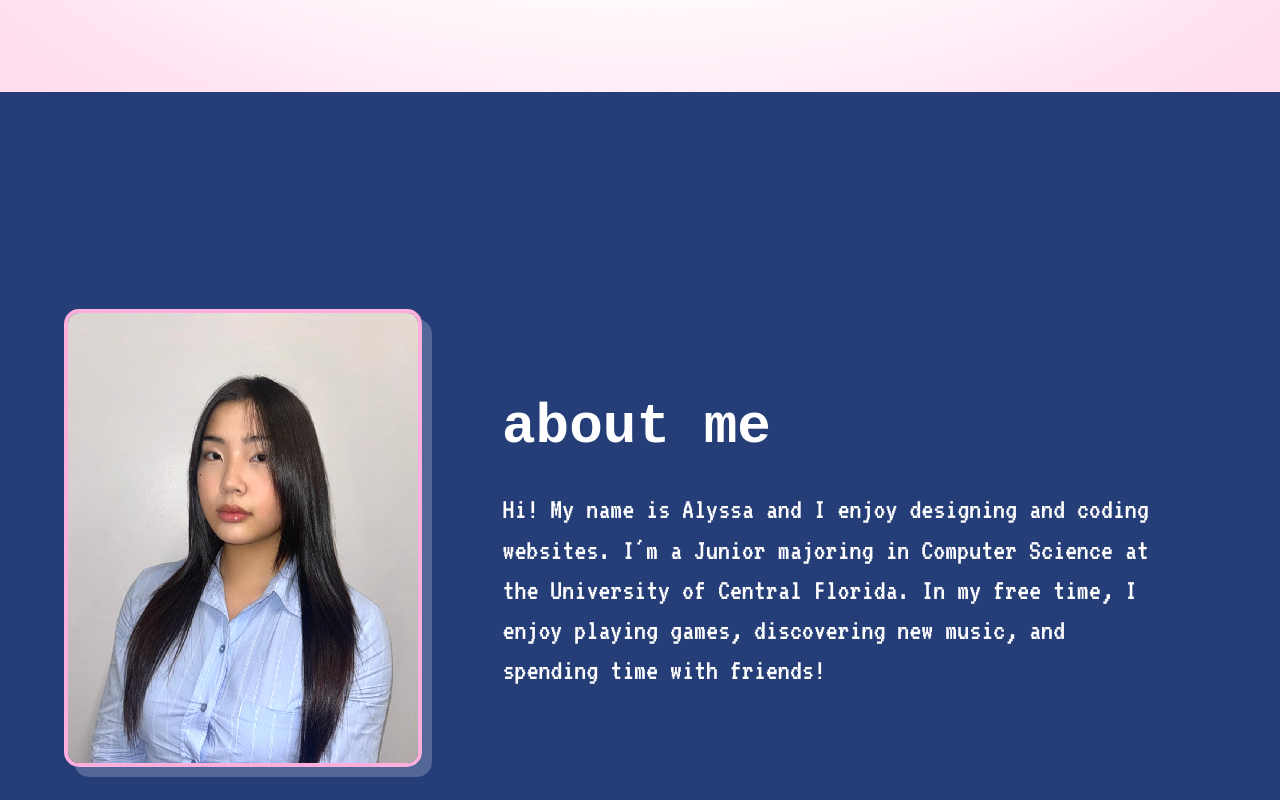
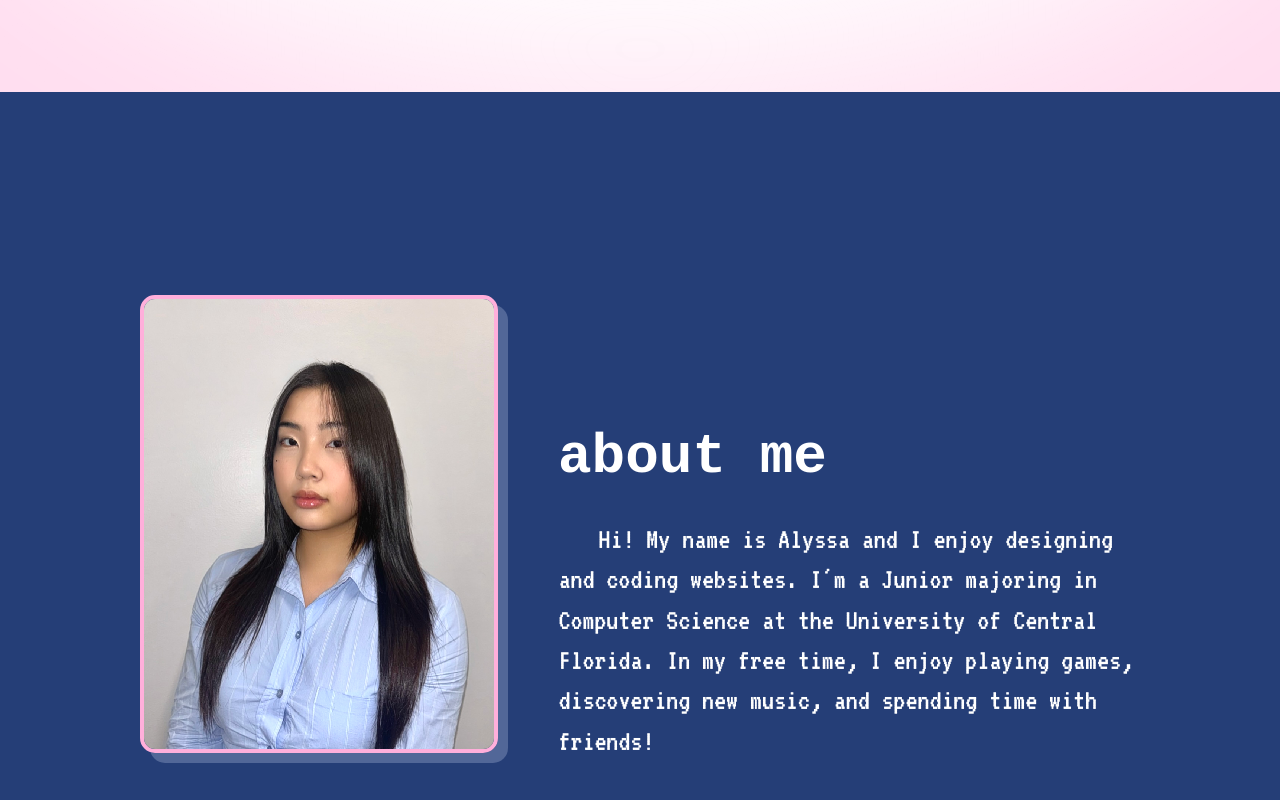
Before and after one commit to alynguyxn/alyssa-portfolio, a React (Vite) app: page / in a window 1280 px wide. Shown: the part 740-1540 px from the top of the page. Built offline with nearby package versions, Linux system fonts and the light colour scheme; a web font is replaced by a local one.

Commit message:
formatting about me section

```diff
--- a/src/index.css
+++ b/src/index.css
@@ -912,29 +912,24 @@ button:focus-visible {
   width: 100%;
 
   display: flex;
-  /* 1. Changed to flex-start to allow manual height control */
-  align-items: flex-start;
-  justify-content: center;
+  align-items: center; /* Vertically centers the entire container */
+  justify-content: center; /* Horizontally centers the entire container */
 
-  /* 2. Reduced 100px to 6vh to move the photo/text HIGHER on the page */
-  padding: 6vh 5% 100px 5%;
-
+  /* Reduced top padding since we are using vertical centering now */
+  padding: 40px 5%;
   box-sizing: border-box;
   scroll-margin-top: 70px;
-
-  /* 3. REMOVED the lily background entirely */
   background-image: none !important;
 }
 
 .about-container {
   display: flex;
+  flex-direction: row; /* Keeps photo and text side-by-side */
   align-items: center;
-  /* 4. Increased gap to 80px to shift the text further to the right */
-  gap: 80px;
-  max-width: 1100px;
+  justify-content: center; /* Centers items within the container */
+  gap: 60px; /* Adjust this to control space between photo and text */
+  max-width: 1000px; /* Prevents it from getting too wide on large screens */
   width: 100%;
-  /* 5. Nudge the whole container slightly higher */
-  margin-top: 10vh;
 }
 
 .about-photo {
@@ -944,6 +939,7 @@ button:focus-visible {
   border: 4px solid #ffafdb;
   border-radius: 15px;
   box-shadow: 10px 10px 0px #526798;
+  flex-shrink: 0; /* Prevents the photo from squishing */
 }
 
 .about-text {
@@ -951,14 +947,13 @@ button:focus-visible {
   text-align: left;
 }
 
-/* 6. Cleaned up the header specifically for this section */
 #about h1 {
   font-family: 'Dotemp', monospace !important;
   color: #FFFFFF !important;
   font-size: 3.5rem;
   margin-top: 0;
   margin-bottom: 20px;
-  padding-top: 0; /* Removed that big 8rem padding */
+  text-align: left;
 }
 
 #about h3 {
@@ -966,7 +961,13 @@ button:focus-visible {
   font-size: 1.8rem;
   line-height: 1.4;
   color: #FFFFFF;
-  text-indent: 0;
+
+  /* 1. Added indentation */
+  text-indent: 40px;
+
+  /* 2. Ensures the text stays left-aligned even with the indent */
+  text-align: left;
+  margin: 0;
 }
 
 /*----------------------------------------------------------------------------*/
```
